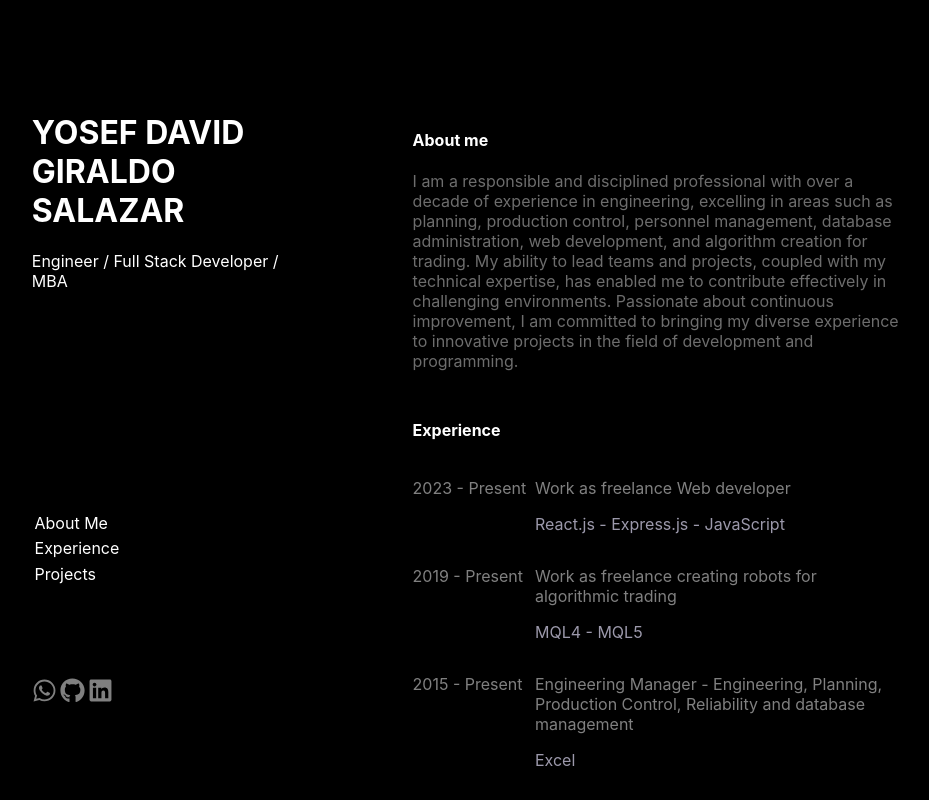
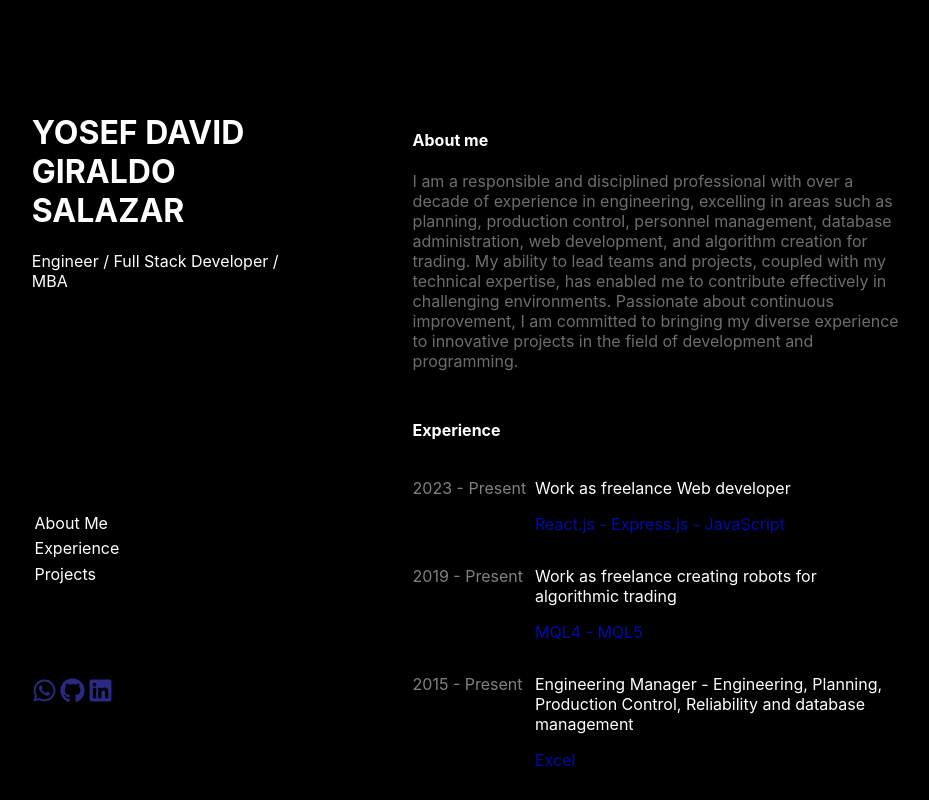
Before and after one commit to yfdd617235/portfolio, a React (Create React App) app: page / in a window 1280 px wide. Shown: the whole page, without its empty margins (141-1070 px from the left). Built offline with nearby package versions, Linux system fonts and the light colour scheme.

Commit message:
update buil

```diff
--- a/src/components/experience/experience.css
+++ b/src/components/experience/experience.css
@@ -11,12 +11,12 @@
 }
 
 .info-exp{
-    color: gray;
+    color: white;
     flex: 1;
 }
 
 .info-cod{
-    color: rgb(156, 153, 171);
+    color: rgba(0, 17, 255, 0.669);
 }
 .row{
     display: flex;
--- a/src/components/navBar/navbar.css
+++ b/src/components/navBar/navbar.css
@@ -14,15 +14,15 @@
     text-decoration: none;
     /* color: blue; */
     padding: 1%;
-    animation: changeColor 3s infinite alternate;
+    animation: changeColor 1s infinite alternate;
 }
 
 @keyframes changeColor {
     from {
-        color: white; /* Empieza con el color azul */
+        color: white;
       }
       to {
-        color: rgb(88, 88, 88)/* Termina con el color blanco */
+        color: gray;
       }
 }
 
@@ -42,7 +42,7 @@
 }
 
 .icon-link{
-    color: gray;
+    color: rgb(42, 42, 132);
     font-size: 25px;
 }
 
```
Also changed, not shown: 6 other files (tests, documents, lock files or other folders).
